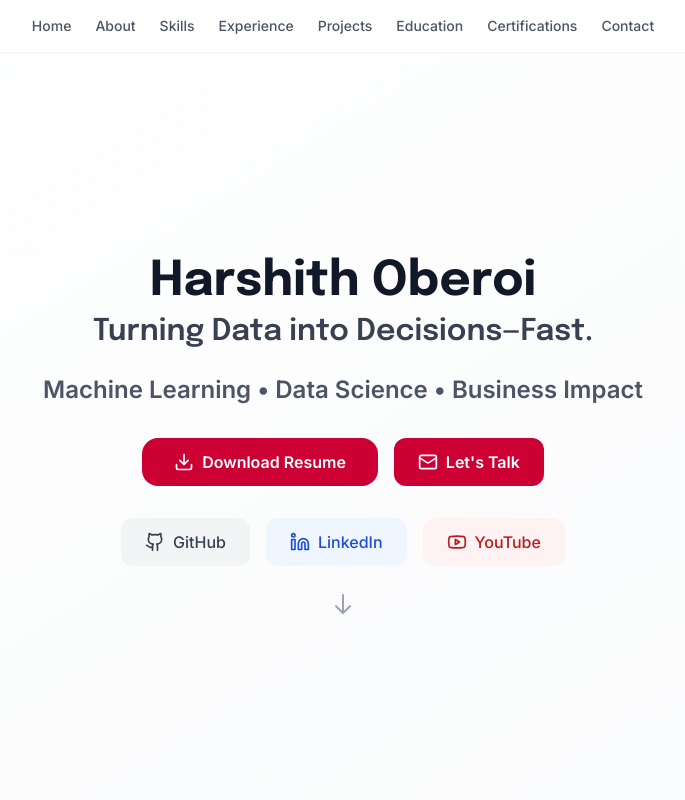
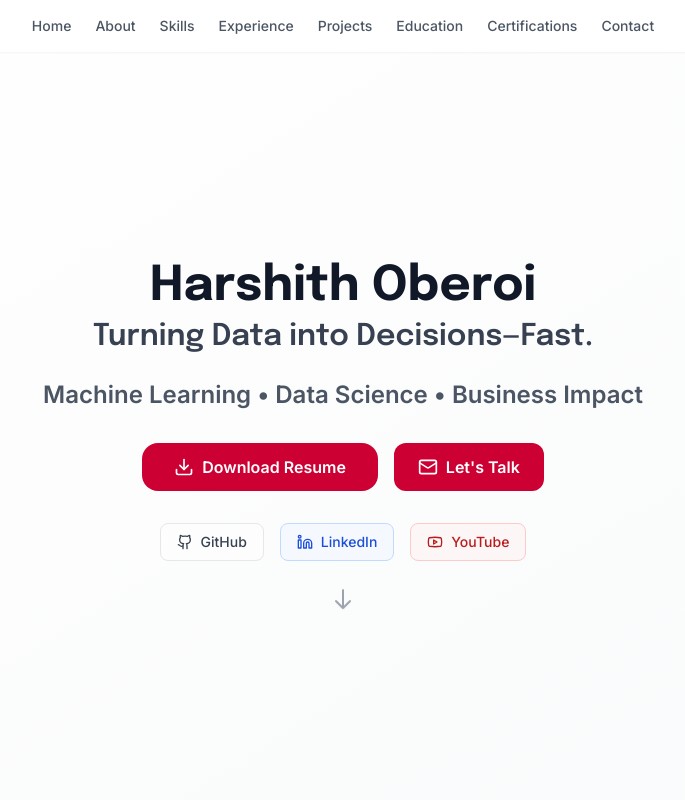
Before and after one commit to oberoiharshith/portfolio, a React (Vite) app: page / in a window 1280 px wide. Shown: the top 800 px of the page, without its empty margins (297-982 px from the left). Built offline with nearby package versions, Linux system fonts and the light colour scheme.

Commit message:
Refine social media buttons
Updated the styling of the GitHub, LinkedIn, and YouTube buttons to be smaller and more visually appealing.

```diff
--- a/src/components/Hero.tsx
+++ b/src/components/Hero.tsx
@@ -48,33 +48,36 @@ const Hero = () => {
           </a>
         </div>
 
-        <div className="flex flex-col sm:flex-row justify-center gap-4 mb-8">
+        <div className="flex justify-center gap-4 mb-8">
           <a
             href="https://github.com/oberoiharshith"
             target="_blank"
             rel="noopener noreferrer"
-            className="bg-gray-100 hover:bg-gray-200 text-gray-700 px-6 py-3 rounded-xl transition-all duration-300 hover:scale-105 inline-flex items-center font-medium"
+            className="group flex items-center gap-2 px-4 py-2 rounded-lg border border-gray-200 hover:border-gray-300 bg-white/50 hover:bg-white/80 text-gray-700 hover:text-gray-900 transition-all duration-200 text-sm font-medium"
+            title="View GitHub Profile"
           >
-            <Github className="mr-2 h-5 w-5" />
-            GitHub
+            <Github className="h-4 w-4" />
+            <span className="hidden sm:inline">GitHub</span>
           </a>
           <a
             href="https://www.linkedin.com/in/harshith-oberoi/"
             target="_blank"
             rel="noopener noreferrer"
-            className="bg-blue-50 hover:bg-blue-100 text-blue-700 px-6 py-3 rounded-xl transition-all duration-300 hover:scale-105 inline-flex items-center font-medium"
+            className="group flex items-center gap-2 px-4 py-2 rounded-lg border border-blue-200 hover:border-blue-300 bg-blue-50/50 hover:bg-blue-50/80 text-blue-700 hover:text-blue-800 transition-all duration-200 text-sm font-medium"
+            title="Connect on LinkedIn"
           >
-            <Linkedin className="mr-2 h-5 w-5" />
-            LinkedIn
+            <Linkedin className="h-4 w-4" />
+            <span className="hidden sm:inline">LinkedIn</span>
           </a>
           <a
             href="https://www.youtube.com/playlist?list=PLjZSJ3VhEZRJxMoHkcSCcescvi3uxhVce"
             target="_blank"
             rel="noopener noreferrer"
-            className="bg-red-50 hover:bg-red-100 text-red-700 px-6 py-3 rounded-xl transition-all duration-300 hover:scale-105 inline-flex items-center font-medium"
+            className="group flex items-center gap-2 px-4 py-2 rounded-lg border border-red-200 hover:border-red-300 bg-red-50/50 hover:bg-red-50/80 text-red-700 hover:text-red-800 transition-all duration-200 text-sm font-medium"
+            title="Watch on YouTube"
           >
-            <Youtube className="mr-2 h-5 w-5" />
-            YouTube
+            <Youtube className="h-4 w-4" />
+            <span className="hidden sm:inline">YouTube</span>
           </a>
         </div>
 
```
